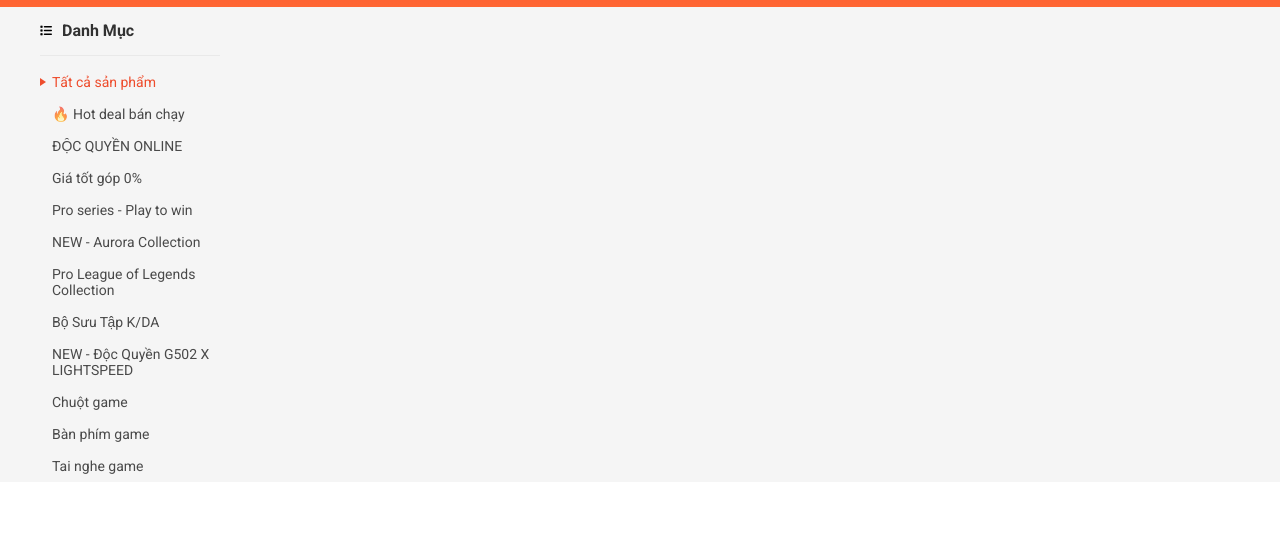
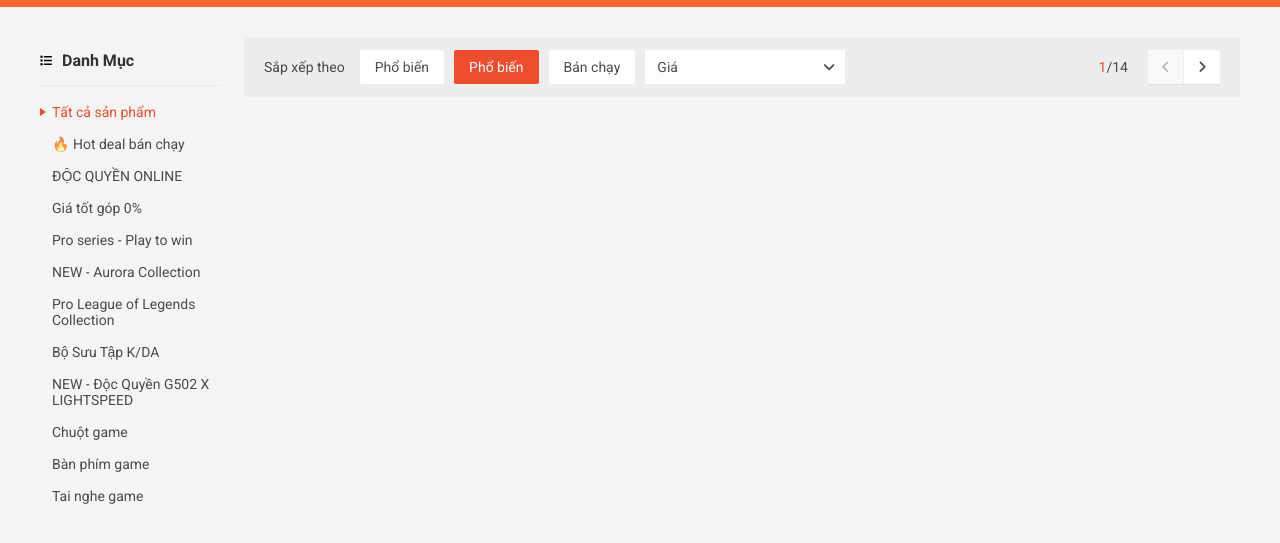
Before and after one commit to dechariot/responsive-shopee, a plain HTML site: page index.html in a window 1280 px wide. Shown: the part 113-656 px from the top of the page. Drawn offline with Linux system fonts and the light colour scheme.

Commit message:
Create sort bar in product list

```diff
--- a/assets/css/base.css
+++ b/assets/css/base.css
@@ -176,6 +176,8 @@ a {
 }
 
 .btn.btn--disabled {
-  opacity: 0.7;
-  cursor: not-allowed;
+  color:rgba(0, 0, 0, 0.26);
+  background-color: #F9F9F9;
+  /* opacity: 0.7; */
+  cursor: default;
 }
--- a/assets/css/main.css
+++ b/assets/css/main.css
@@ -149,7 +149,8 @@
 .top-nav__item:hover .user-menu,
 .header-with-search__drawer:hover .header-with-search__selector-list,
 .header-with-search__search-input:focus ~ .header-with-search__history-search,
-.header-with-search__cart:hover .header-with-search__cart-drawer-wrapper {
+.header-with-search__cart:hover .header-with-search__cart-drawer-wrapper,
+.sort-bar__selector:hover .sort-bar__selector-status-dropdown {
   display: block;
 }
 
@@ -837,14 +838,18 @@
 .header-with-search__cart-empty .header-with-search__cart-drawer-list {
   display: none;
 }
-
 /* End: Header Section */
 
-/* Begin: Container Section */
-
+/* Begin: App Container Section */
+/* Category */
 .app__container {
   margin-top: var(--header-height);
   background-color: #f5f5f5;
+}
+
+.app__content {
+  padding-top: 30px;
+  padding-bottom: 80px;
 }
 
 .category-wrapper {
@@ -858,10 +863,10 @@
 }
 
 .category__heading {
+  color: rgba(0, 0, 0, 0.8);
   font-size: 1.6rem;
   font-weight: 700;
   text-transform: capitalize;
-  color: rgba(0, 0, 0, 0.8);
 }
 
 .category__heading-icon {
@@ -897,7 +902,127 @@
   border-color: transparent transparent transparent var(--primary-color);
 }
 
-/* End: Container Section */
+/* Product list */
+.product-list {
+}
+
+/* Sort bar */
+.sort-bar {
+  display: flex;
+  align-items: stretch;
+  padding: 13px 20px;
+  background-color: rgba(0, 0, 0, 0.03);
+  font-size: 1.4rem;
+  color: var(--text-color);
+  height: 60px;
+}
+
+.sort-bar__label {
+  display: flex;
+  align-items: center;
+  margin-right: 5px;
+}
+
+.sort-bar__options {
+  display: flex;
+  flex-grow: 1;
+  justify-content: flex-start;
+  align-items: stretch;
+}
+
+.sort-bar__option {
+  min-width: fit-content;
+  padding: 0 15px;
+  height: 100%;
+}
+
+.sort-bar__option:first-child {
+  margin-left: 10px;
+}
+
+.sort-bar__option + .sort-bar__option {
+  margin-left: 10px;
+}
+
+.sort-bar__selector {
+  position: relative;
+  display: flex;
+  align-items: center;
+  justify-content: space-between;
+  margin-left: 10px;
+  width: 200px;
+  height: 100%;
+  background-color: var(--white-color);
+  padding-right: 10px;
+  padding-left: 12px;
+}
+
+.sort-bar__selector-status {
+}
+
+.sort-bar__selector-status-dropdown {
+  display: none;
+  position: absolute;
+  top: calc(100% + 1px);
+  right: 0;
+  width: 100%;
+  padding: 10px 0;
+  background-color: var(--white-color);
+  line-height: 3.4rem;
+}
+
+.sort-bar__selector-status-dropdown-item {
+  padding: 0 12px 0 15px;
+}
+
+.sort-bar__selector-status-dropdown-item:hover {
+  color: var(--primary-color);
+  cursor: pointer;
+}
+
+/* Mini pagination */
+.mini-pagination-controller {
+  display: flex;
+}
+
+.mini-pagination-controller__state {
+  display: flex;
+  align-items: center;
+}
+
+.mini-pagination-controller__current {
+  color: var(--primary-color);
+}
+
+.mini-pagination-controller__total {
+}
+
+.mini-pagination-controller__btn {
+  display: flex;
+  justify-content: center;
+  align-items: center;
+  min-width: 36px;
+  padding: 1px 6px;
+  box-shadow: 0 1px 1px 0 rgb(0 0 0 / 5%);
+  background-color: var(--white-color);
+}
+
+.mini-pagination-controller__btn--disabled {
+}
+
+.mini-pagination-controller__prev-btn {
+  font-size: 1.4rem;
+  color: var(--text-color);
+  margin-left: 20px;
+  border-right: 1px solid #f2f2f2;
+  border-bottom-left-radius: 2px;
+  border-top-left-radius: 2px;
+}
+
+.mini-pagination-controller__next-btn {
+}
+
+/* End: App Container Section */
 
 /* Begin: Modal */
 .modal-header {
--- a/index.html
+++ b/index.html
@@ -527,8 +527,9 @@
 
     <!-- Begin: Container Section  -->
     <div class="app__container">
-      <div class="grid">
+      <div class="grid app__content">
         <div class="grid__row">
+          <!-- Category -->
           <div class="grid__col-2">
             <nav class="category-wrapper">
               <header class="category__header">
@@ -558,16 +559,22 @@
                   >
                 </li>
                 <li class="category-item">
-                  <a href="#" class="category-item__link">NEW - Aurora Collection</a>
+                  <a href="#" class="category-item__link"
+                    >NEW - Aurora Collection</a
+                  >
                 </li>
                 <li class="category-item">
-                  <a href="#" class="category-item__link">Pro League of Legends Collection</a>
+                  <a href="#" class="category-item__link"
+                    >Pro League of Legends Collection</a
+                  >
                 </li>
                 <li class="category-item">
                   <a href="#" class="category-item__link">Bộ Sưu Tập K/DA</a>
                 </li>
                 <li class="category-item">
-                  <a href="#" class="category-item__link">NEW - Độc Quyền G502 X LIGHTSPEED</a>
+                  <a href="#" class="category-item__link"
+                    >NEW - Độc Quyền G502 X LIGHTSPEED</a
+                  >
                 </li>
                 <li class="category-item">
                   <a href="#" class="category-item__link">Chuột game</a>
@@ -581,7 +588,48 @@
               </ul>
             </nav>
           </div>
-          <div class="grid__col-10"></div>
+
+          <!-- Product list -->
+          <div class="grid__col-10">
+            <div class="product-list">
+              <div class="sort-bar">
+                <span class="sort-bar__label"> Sắp xếp theo </span>
+                <div class="sort-bar__options">
+                  <button class="btn sort-bar__option">Phổ biến</button>
+                  <button class="btn btn--primary sort-bar__option">
+                    Phổ biến
+                  </button>
+                  <button class="btn sort-bar__option">Bán chạy</button>
+                  <div class="sort-bar__selector">
+                    <span class="sort-bar__selector-status">Giá</span>
+                    <i class="fa-solid fa-angle-down"></i>
+                    <div class="sort-bar__selector-status-dropdown">
+                      <div class="sort-bar__selector-status-dropdown-item">Giá: Từ thấp đến cao</div>
+                      <div class="sort-bar__selector-status-dropdown-item">Giá: Từ cao đến thấp</div>
+                    </div>
+                  </div>
+                </div>
+
+                <div class="mini-pagination-controller">
+                  <div class="mini-pagination-controller__state">
+                    <span class="mini-pagination-controller__current">1</span
+                    ><span>/</span
+                    ><span class="mini-pagination-controller__total">14</span>
+                  </div>
+                  <button
+                    class="btn btn--disabled mini-pagination-controller__btn mini-pagination-controller__prev-btn"
+                  >
+                    <i class="fa-solid fa-angle-left"></i>
+                  </button>
+                  <button
+                    class="btn mini-pagination-controller__btn mini-pagination-controller__next-btn"
+                  >
+                    <i class="fa-solid fa-angle-right"></i>
+                  </button>
+                </div>
+              </div>
+            </div>
+          </div>
         </div>
       </div>
     </div>
```
